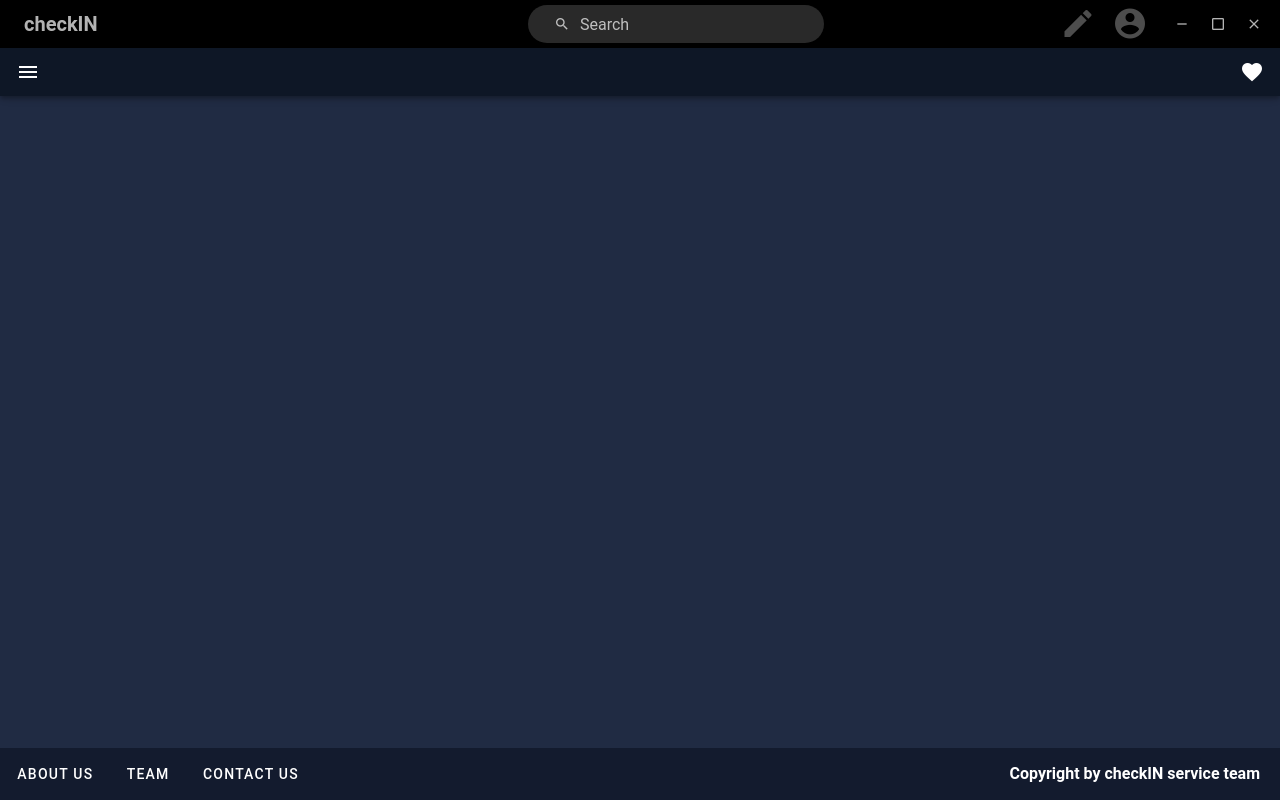
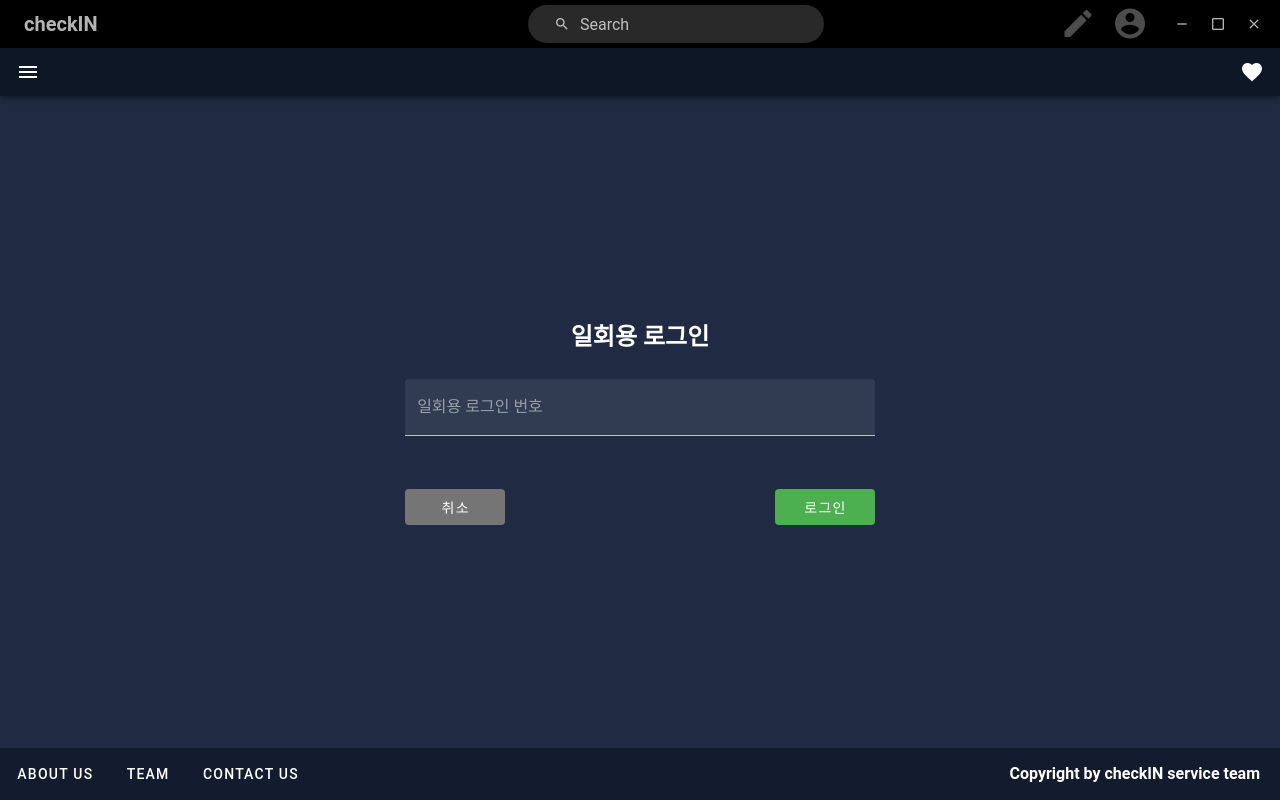
Before and after one commit to woosteelz/checkIN, a Vue app: page /onetimelogin in a window 1280 px wide. Built offline with nearby package versions, Linux system fonts and the light colour scheme; a small style sheet from the web is missing.

Commit message:
[update]OneTimeLogin.vue

```diff
--- a/package.json
+++ b/package.json
@@ -30,6 +30,7 @@
     "electron": "^6.0.0",
     "sass": "^1.19.0",
     "sass-loader": "^8.0.0",
+    "selenium-webdriver": "^4.0.0-alpha.7",
     "vue-cli-plugin-electron-builder": "~1.4.5",
     "vue-cli-plugin-vuetify": "~2.0.5",
     "vue-template-compiler": "^2.6.11",
--- a/src/router/index.js
+++ b/src/router/index.js
@@ -1,63 +1,68 @@
-import Vue from 'vue'
-import Router from 'vue-router'
+import Vue from "vue";
+import Router from "vue-router";
 
-Vue.use(Router)
+Vue.use(Router);
 
 export default new Router({
-  mode: 'history',
+  mode: "history",
   base: process.env.BASE_URL,
   routes: [
     {
-      name: 'Home',
-      path: '/',
-      component: () => import('@/views/Home'),
+      name: "Home",
+      path: "/",
+      component: () => import("@/views/Home"),
     },
     {
-      name: 'MainPage',
-      path: '/MainPage',
-      component: () =>import('@/views/MainPage.vue')
+      name: "MainPage",
+      path: "/MainPage",
+      component: () => import("@/views/MainPage.vue"),
     },
     {
-      name: 'SignIn',
-      path: '/signin',
-      component: () => import('@/views/account/SignIn'),
+      name: "SignIn",
+      path: "/signin",
+      component: () => import("@/views/account/SignIn"),
     },
     {
-      name: 'SignUp',
-      path: '/signup',
-      component: () => import('@/views/account/SignUp'),
+      name: "OneTimeLogin",
+      path: "/onetimelogin",
+      component: () => import("@/views/account/OneTimeLogin"),
     },
     {
-      name: 'FindPassword',
-      path: '/findpassword',
-      component: () => import('@/views/account/FindPassword'),
+      name: "SignUp",
+      path: "/signup",
+      component: () => import("@/views/account/SignUp"),
     },
     {
-      name: 'MyAccount',
-      path: '/myaccount',
-      component: () => import('@/views/account/MyAccount'),
+      name: "FindPassword",
+      path: "/findpassword",
+      component: () => import("@/views/account/FindPassword"),
+    },
+    {
+      name: "MyAccount",
+      path: "/myaccount",
+      component: () => import("@/views/account/MyAccount"),
       children: [
         {
-          name: 'EditProfile',
-          path: 'editProfile',
-          component: () => import('@/views/account/accountSub/EditProfile')
+          name: "EditProfile",
+          path: "editProfile",
+          component: () => import("@/views/account/accountSub/EditProfile"),
         },
         {
-          name: 'ChangePassword',
-          path: 'changepassword',
-          component: () => import('@/views/account/accountSub/ChangePassword')
+          name: "ChangePassword",
+          path: "changepassword",
+          component: () => import("@/views/account/accountSub/ChangePassword"),
         },
         {
-          name: 'Config',
-          path: 'config',
-          component: () => import('@/views/account/accountSub/Config')
+          name: "Config",
+          path: "config",
+          component: () => import("@/views/account/accountSub/Config"),
         },
         {
-          name: 'NewPassword',
-          path: 'newpassword',
-          component: () => import('@/views/account/accountSub/NewPassword')
+          name: "NewPassword",
+          path: "newpassword",
+          component: () => import("@/views/account/accountSub/NewPassword"),
         },
-      ]
+      ],
     },
   ],
-})
+});
--- a/src/views/account/OneTimeLogin.vue
+++ b/src/views/account/OneTimeLogin.vue
@@ -1,38 +1,75 @@
 <template>
-  <v-container>
-    <v-row>
-      <v-col>
-        <v-card>
+  <v-container fill-height>
+    <v-row justify="center" align="center">
+      <v-col cols="5">
         <form>
-            <ValidationProvider name="email" rules="max:8" v-slot="{ errors, valid }">
+          <span class="text-center and white--text">
+            <h2><strong>일회용 로그인</strong></h2>
+            <br />
+          </span>
+          <ValidationProvider
+            name="email"
+            rules="required|email"
+            v-slot="{ errors, valid }"
+          >
             <v-text-field
-                color="blue"
+              dark
               v-model="otl"
-                solo
-                solo-inverted
               :error-messages="errors"
               :success="valid"
-                placeholder="Please enter your Email"
+              placeholder="일회용 로그인 번호"
+              filled
             >
             </v-text-field>
+            <br />
+            <div class="d-flex justify-space-between">
+              <v-btn
+                width="100"
+                color="grey darken-1 and white--text"
+                depressed
+                @click="$router.push({ name: 'SignIn' })"
+              >
+                취소
+              </v-btn>
+              <v-btn
+                color="success"
+                width="100"
+                depressed
+                :disabled="invalid"
+                @click="
+                  signUp({
+                    agentID,
+                    agentPW,
+                    confirmPassword,
+                    confrimCode,
+                    name,
+                    errorCount,
+                    numberOfDevice,
+                  })
+                "
+              >
+                로그인
+              </v-btn>
+            </div>
           </ValidationProvider>
         </form>
-        </v-card>
       </v-col>
     </v-row>
   </v-container>
 </template>
 
 <script>
+import { ValidationProvider } from "vee-validate";
 export default {
   data() {
     return {
-      otl: null
-    }
+      otl: null,
+    };
   },
-}
+  components: {
+    ValidationProvider,
+  },
+};
 </script>
 
-<style>
-
-</style>>
+<style></style>>
```
Also changed, not shown: 1 other file (tests, documents, lock files or other folders). Lines whose indentation alone changed are shown as unchanged.
